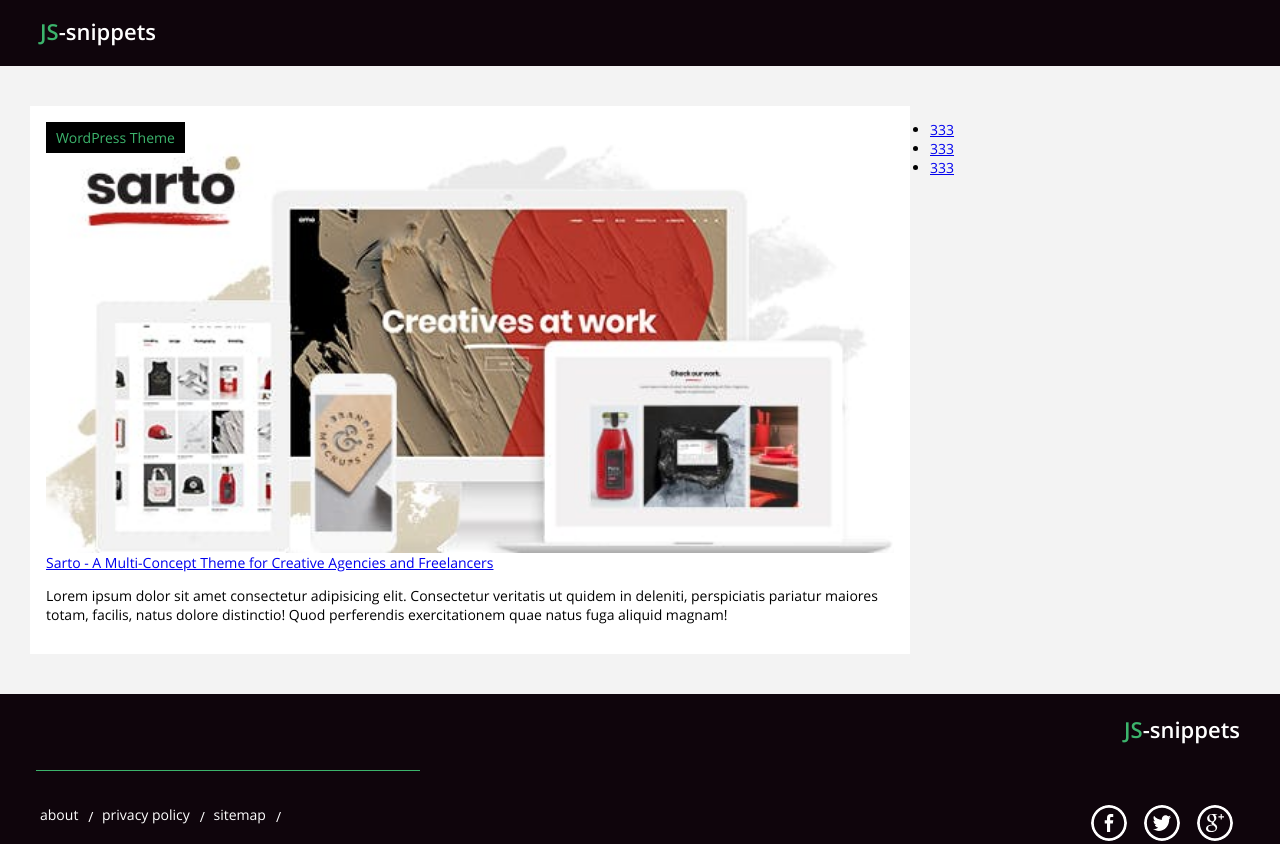
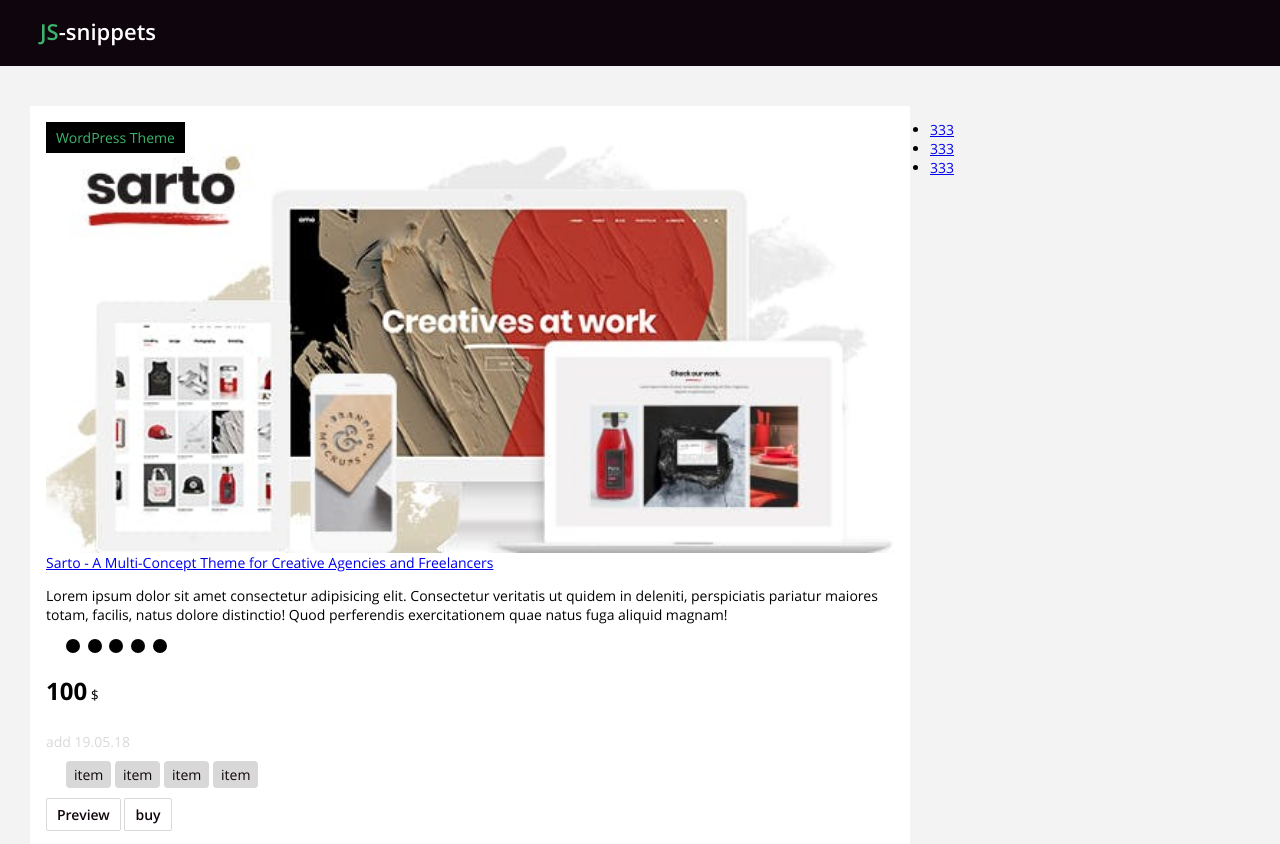
Before and after one commit to vskuzmin28/js-snippets, a website: page dev/detail.pug in a window 1280 px wide. Shown: the top 844 px of the page. Drawn offline with nearby package versions, Linux system fonts and the light colour scheme; files that its build step writes are made by us from their sources.

Commit message:
add new elements

```diff
--- a/dev/detail.pug
+++ b/dev/detail.pug
@@ -35,6 +35,54 @@
           p
             | Lorem ipsum dolor sit amet consectetur adipisicing elit. Consectetur veritatis ut quidem in deleniti, perspiciatis pariatur maiores totam, facilis, natus dolore distinctio! Quod perferendis exercitationem quae natus fuga aliquid magnam!
 
+          ul.rating
+            li
+              a(href="#" title="")
+            li
+              a(href="#" title="")
+            li
+              a(href="#" title="")
+            li
+              a(href="#" title="")
+            li
+              a(href="#" title="")
+
+          .price
+            span
+              | 100
+            p
+              | $
+
+          .date-published
+            p
+              | add 19.05.18
+
+          // tags
+
+          ul.tags
+            li
+              a(href="#" title="")
+                | item
+            li
+              a(href="#" title="")
+                | item
+            li
+              a(href="#" title="")
+                | item
+            li
+              a(href="#" title="")
+                | item
+
+          // preview
+
+          a.button(href="#" title="")
+            | Preview
+
+          // buy sex with DIM SAMbI4
+
+          a.button(href="#" title="")
+            | buy
+
         aside
 
           // rewr
--- a/dev/index.pug
+++ b/dev/index.pug
@@ -47,6 +47,8 @@
               | item
           .posts__detail
             hr
+            p
+              | lorem ipsum
             a.button.posts__button-preview(href="#" title="")
               | Preview
             a.icon-heart(href="#" title="")
@@ -70,6 +72,8 @@
               | item
           .posts__detail
             hr
+            p
+              | lorem ipsum
             a.button.posts__button-preview(href="#" title="")
               | Preview
             a.icon-heart(href="#" title="")
@@ -94,6 +98,8 @@
               | item
           .posts__detail
             hr
+            p
+              | lorem ipsum
             a.button.posts__button-preview(href="#" title="")
               | Preview
             a.icon-heart(href="#" title="")
@@ -118,6 +124,8 @@
               | item
           .posts__detail
             hr
+            p
+              | lorem ipsum
             a.button.posts__button-preview(href="#" title="")
               | Preview
             a.icon-heart(href="#" title="")
@@ -142,6 +150,8 @@
               | item
           .posts__detail
             hr
+            p
+              | lorem ipsum
             a.button.posts__button-preview(href="#" title="")
               | Preview
             a.icon-heart(href="#" title="")
@@ -166,6 +176,8 @@
               | item
           .posts__detail
             hr
+            p
+              | lorem ipsum
             a.button.posts__button-preview(href="#" title="")
               | Preview
             a.icon-heart(href="#" title="")
@@ -190,6 +202,8 @@
               | item
           .posts__detail
             hr
+            p
+              | lorem ipsum
             a.button.posts__button-preview(href="#" title="")
               | Preview
             a.icon-heart(href="#" title="")
@@ -214,6 +228,8 @@
               | item
           .posts__detail
             hr
+            p
+              | lorem ipsum
             a.button.posts__button-preview(href="#" title="")
               | Preview
             a.icon-heart(href="#" title="")
@@ -238,6 +254,8 @@
               | item
           .posts__detail
             hr
+            p
+              | lorem ipsum
             a.button.posts__button-preview(href="#" title="")
               | Preview
             a.icon-heart(href="#" title="")
--- a/dev/styles/style.less
+++ b/dev/styles/style.less
@@ -80,10 +80,11 @@
     }
 
     ul {
+        margin-left: 20px;
         li {
-            list-style: none;
-            font: 12px 'open_sansregular';
-            font-style: italic;
+            list-style: disc;
+            font: 14px 'open_sansregular';
+            //font-style: italic;
             color: #000;
         }
     }
@@ -91,7 +92,7 @@
 }
 
 .posts__detail {
-
+    height: auto;
 }
 
 .posts__title {
@@ -212,3 +213,62 @@
     }
 
 }
+
+// detail
+
+.rating {
+    li {
+        margin-right: 4px;
+        list-style: none;
+        display: inline-block;
+
+        a, a:hover {
+            display: block;
+            width:  14px;
+            height: 14px;
+            background: #000;
+            border-radius: 50%;
+        }
+
+    }
+
+}
+
+.price {
+    span {
+        display: inline-block;
+        font: 24px 'open_sansbold';
+    }
+    p {
+        display: inline-block;
+        font: 14px 'open_sansregular';
+    }
+}
+
+.date-published {
+
+    p {
+        font: 14px 'open_sansregular';
+        color: #d9d9d9;
+    }
+
+}
+
+.tags {
+    li {
+        list-style: none;
+        display: inline-block;
+
+        a, a:hover {
+            padding: 4px 8px;
+            background: #d8d8d8;
+            font: 14px 'open_sansregular';
+            color: @black;
+
+            text-decoration: none;
+
+            border-radius: 4px;
+        }
+
+    }
+}
```
Also changed, not shown: dev/detail.html, dev/index.html, dev/styles/style.css.
